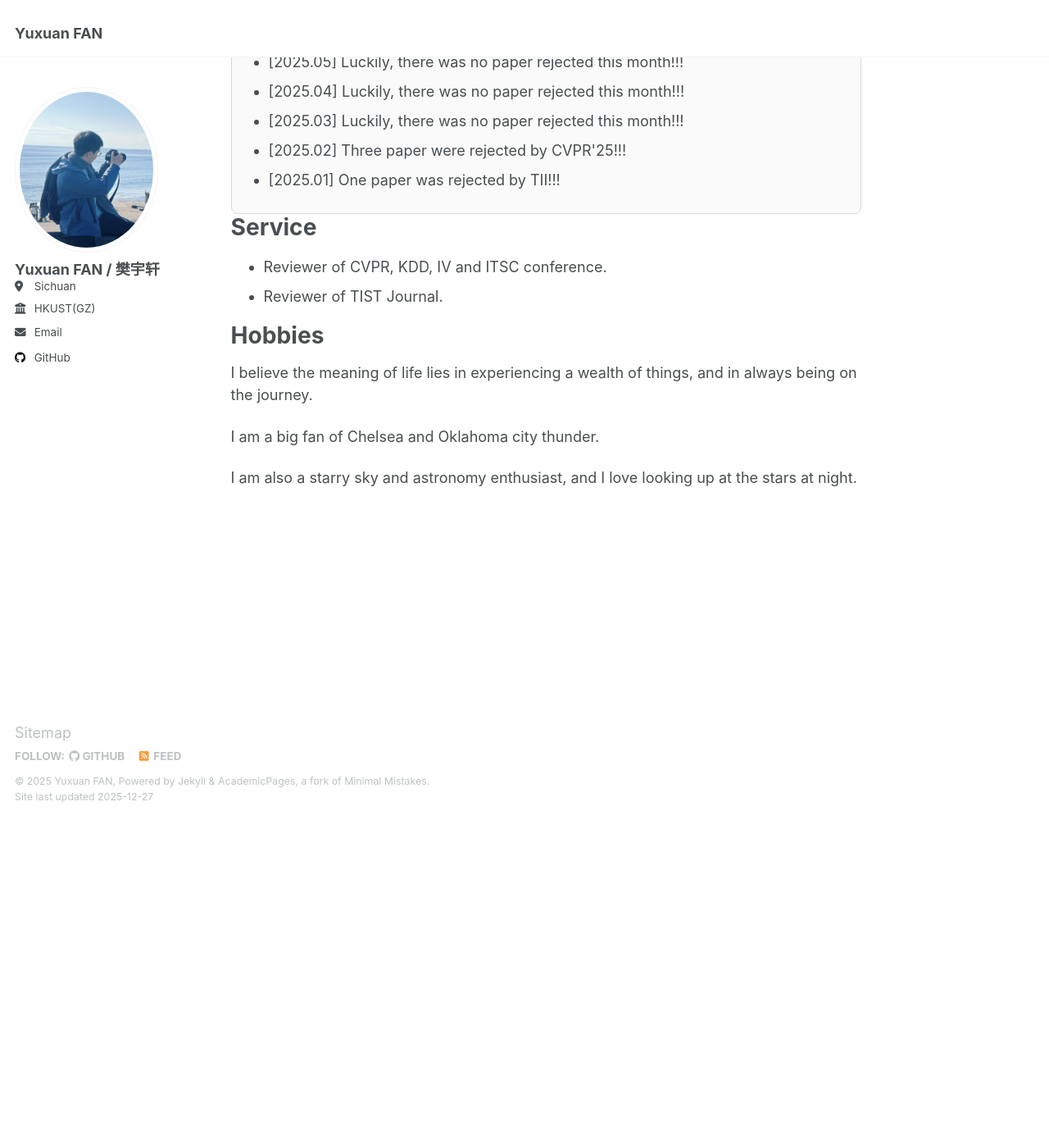
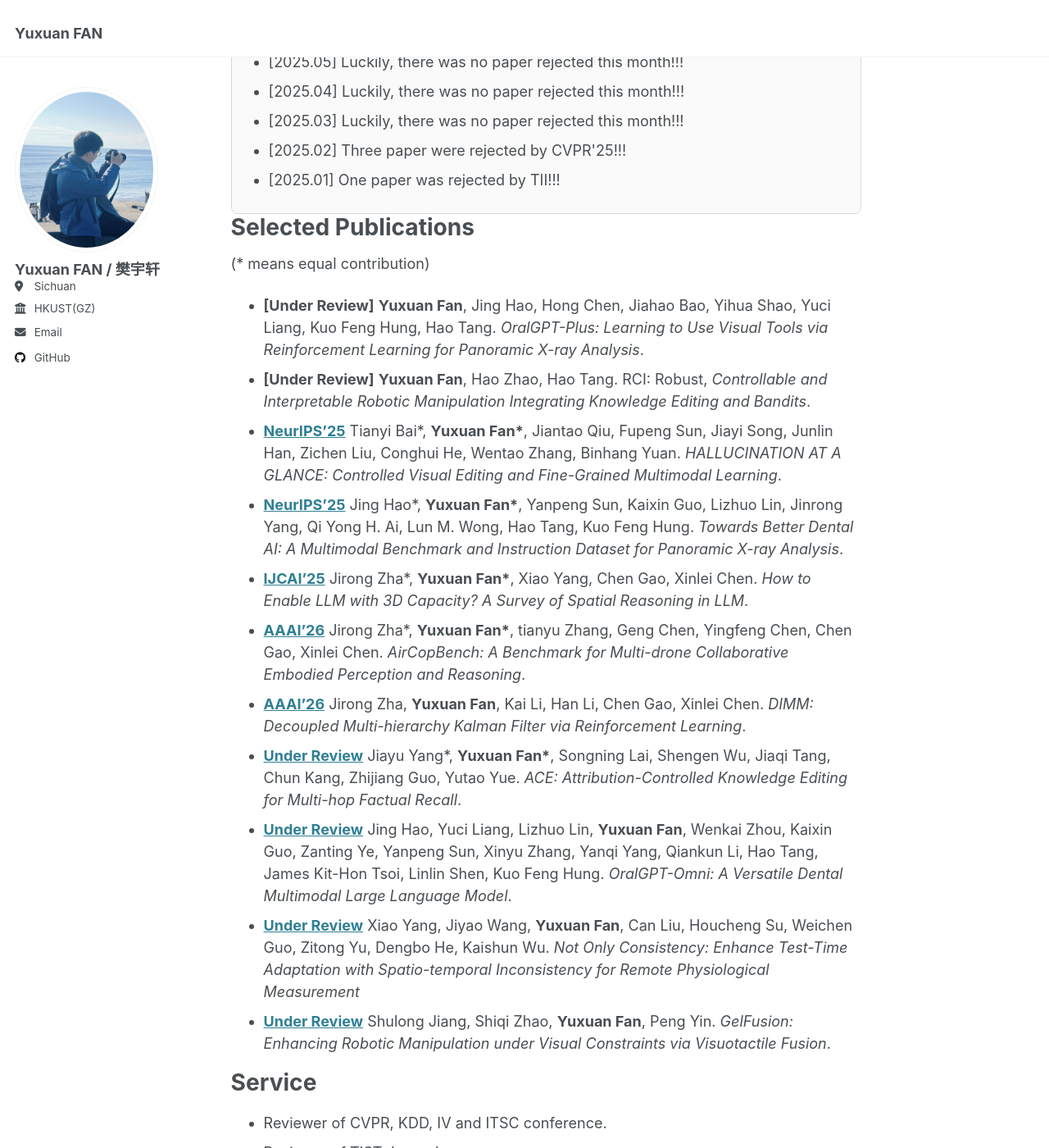
Before and after one commit to yuxuanfanOrion/yuxuanfanOrion.github.io, a Jekyll site: the page built from _pages/about.md, in a window 1280 px wide and 1400 px high, scrolled down 779 px. Shown: the whole window at 82% size. Built offline with Jekyll 4.4.1, drawn with Linux system fonts in a browser that asks for light colours; before the commit the page ends 1779 px from its top, so only the background shows below that.

Commit message:
Update about.md

```diff
--- a/_pages/about.md
+++ b/_pages/about.md
@@ -99,6 +99,20 @@ redirect_from:
 </div>
 
 
+# Selected Publications
+(\* means equal contribution)
+- **[Under Review]** **Yuxuan Fan**, Jing Hao, Hong Chen, Jiahao Bao, Yihua Shao, Yuci Liang, Kuo Feng Hung, Hao Tang. _OralGPT-Plus: Learning to Use Visual Tools via Reinforcement Learning for Panoramic X-ray Analysis_.
+- **[Under Review]** **Yuxuan Fan**, Hao Zhao, Hao Tang. RCI: Robust, _Controllable and Interpretable Robotic Manipulation Integrating Knowledge Editing and Bandits_.
+- **[NeurIPS’25](https://arxiv.org/pdf/2506.07227)** Tianyi Bai\*, **Yuxuan Fan\***, Jiantao Qiu, Fupeng Sun, Jiayi Song, Junlin Han, Zichen Liu, Conghui He, Wentao Zhang, Binhang Yuan. _HALLUCINATION AT A GLANCE: Controlled Visual Editing and Fine-Grained Multimodal Learning_.
+- **[NeurIPS’25](https://arxiv.org/pdf/2509.09254)** Jing Hao\*, **Yuxuan Fan\***, Yanpeng Sun, Kaixin Guo, Lizhuo Lin, Jinrong Yang, Qi Yong H. Ai, Lun M. Wong, Hao Tang, Kuo Feng Hung. _Towards Better Dental AI: A Multimodal Benchmark and Instruction Dataset for Panoramic X-ray Analysis_.
+- **[IJCAI'25](https://arxiv.org/pdf/2504.05786)** Jirong Zha\*, **Yuxuan Fan\***, Xiao Yang, Chen Gao, Xinlei Chen. _How to Enable LLM with 3D Capacity? A Survey of Spatial Reasoning in LLM_.
+- **[AAAI'26](https://arxiv.org/abs/2511.11025)** Jirong Zha\*, **Yuxuan Fan\***, tianyu Zhang, Geng Chen, Yingfeng Chen, Chen Gao, Xinlei Chen. _AirCopBench: A Benchmark for Multi-drone Collaborative Embodied Perception and Reasoning_.
+- **[AAAI'26](https://arxiv.org/pdf/2505.12340)** Jirong Zha, **Yuxuan Fan**, Kai Li, Han Li, Chen Gao, Xinlei Chen. _DIMM: Decoupled Multi-hierarchy Kalman Filter via Reinforcement Learning_.
+- **[Under Review](https://arxiv.org/abs/2510.07896)** Jiayu Yang\*, **Yuxuan Fan\***, Songning Lai, Shengen Wu, Jiaqi Tang, Chun Kang, Zhijiang Guo, Yutao Yue. _ACE: Attribution-Controlled Knowledge Editing for Multi-hop Factual Recall_.
+- **[Under Review](https://arxiv.org/abs/2511.22055)** Jing Hao, Yuci Liang, Lizhuo Lin, **Yuxuan Fan**, Wenkai Zhou, Kaixin Guo, Zanting Ye, Yanpeng Sun, Xinyu Zhang, Yanqi Yang, Qiankun Li, Hao Tang, James Kit-Hon Tsoi, Linlin Shen, Kuo Feng Hung. _OralGPT-Omni: A Versatile Dental Multimodal Large Language Model_.
+- **[Under Review](https://arxiv.org/abs/2507.07908)** Xiao Yang, Jiyao Wang, **Yuxuan Fan**, Can Liu, Houcheng Su, Weichen Guo, Zitong Yu, Dengbo He, Kaishun Wu. _Not Only Consistency: Enhance Test-Time Adaptation with Spatio-temporal Inconsistency for Remote Physiological Measurement_
+- **[Under Review](https://arxiv.org/abs/2505.07455)** Shulong Jiang, Shiqi Zhao, **Yuxuan Fan**, Peng Yin. _GelFusion: Enhancing Robotic Manipulation under Visual Constraints via Visuotactile Fusion_.
+
 
 
 
```
